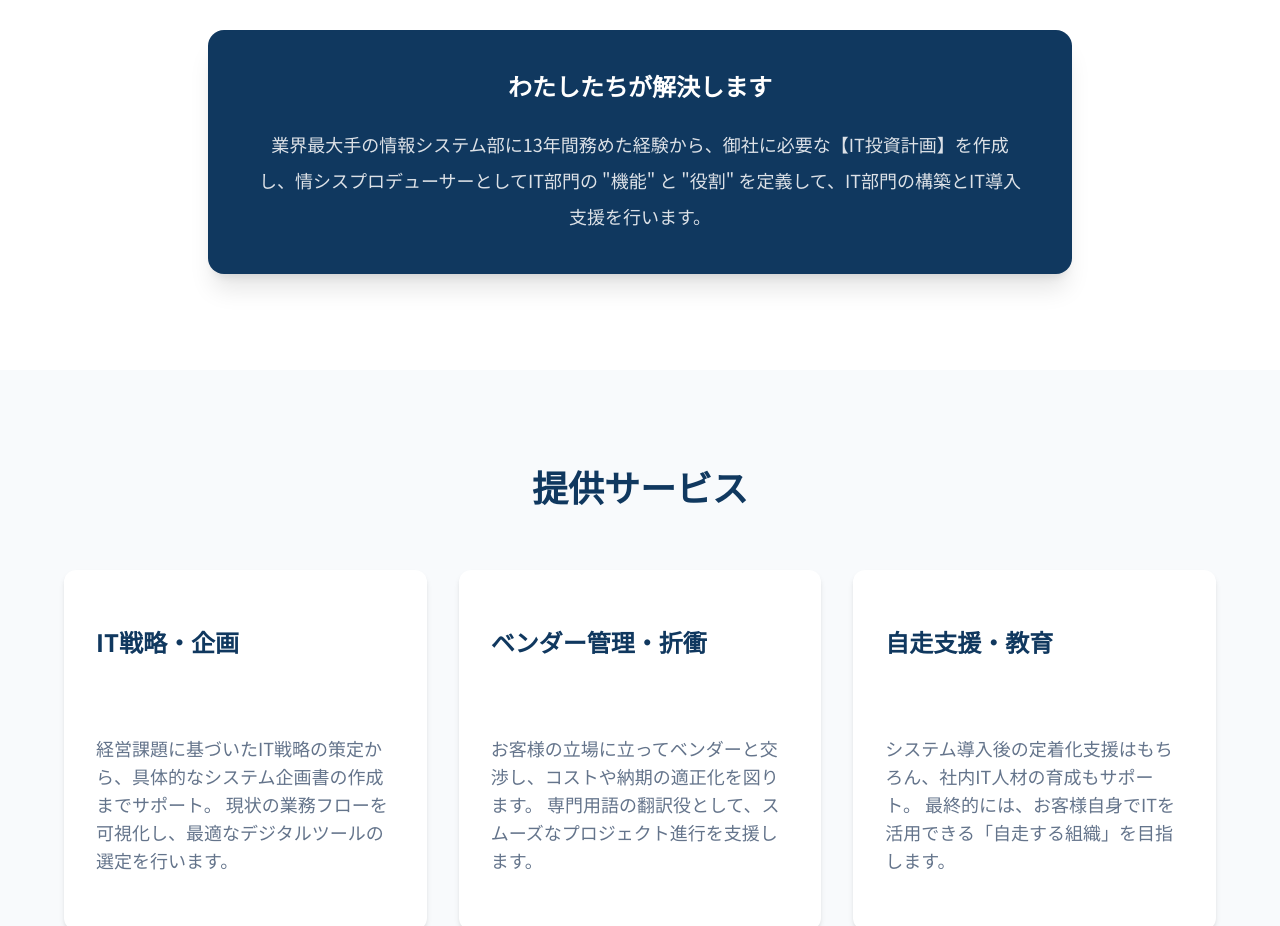
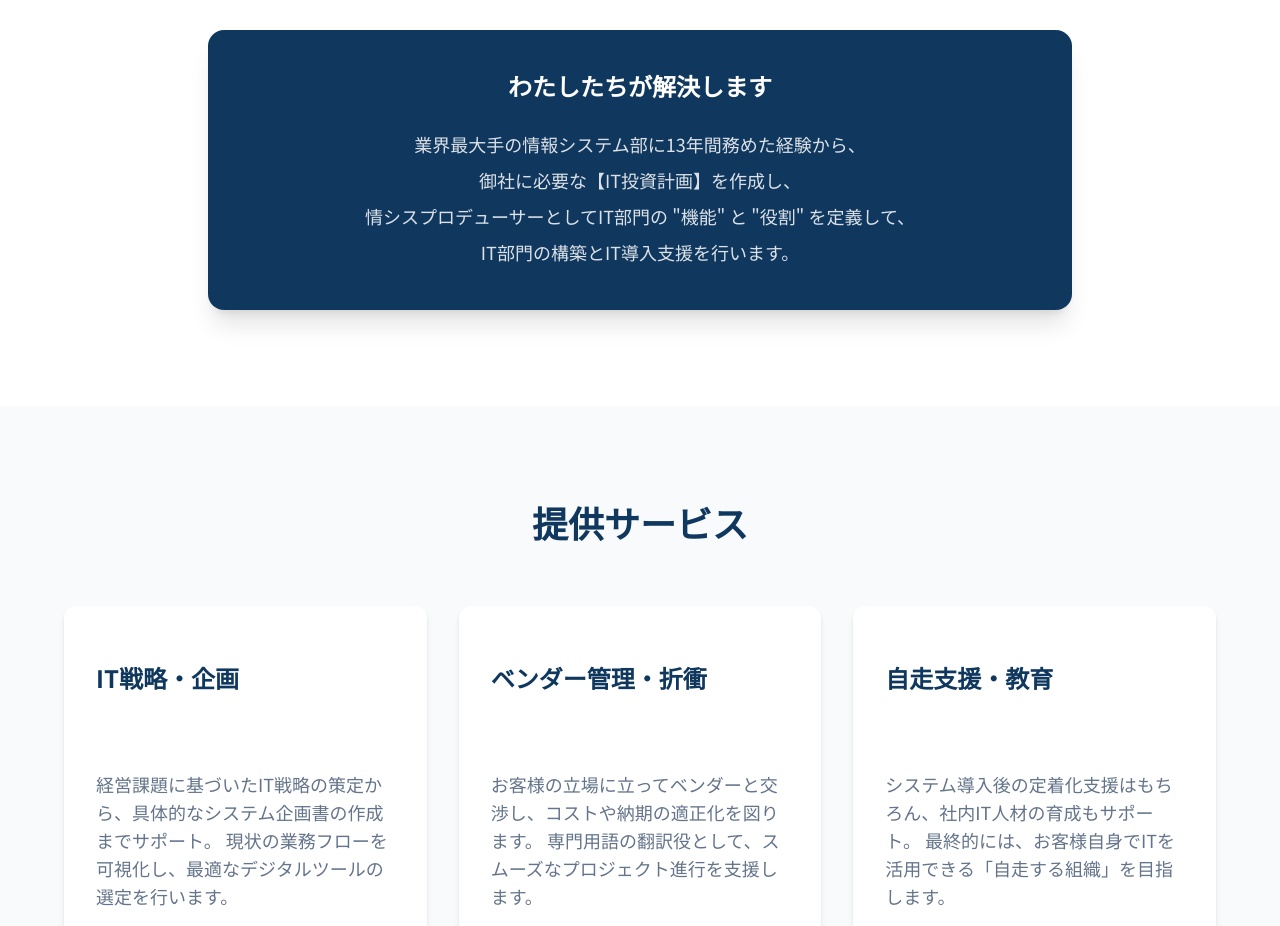
Before and after one commit to traveling-fumiakimizue/Traveling_site, a Next.js app: page / in a window 1280 px wide. Shown: the part 1300-2226 px from the top of the page. Built offline with nearby package versions, Linux system fonts and the light colour scheme.

Commit message:
Update Solutions section text and layout

```diff
--- a/src/app/page.tsx
+++ b/src/app/page.tsx
@@ -61,8 +61,11 @@ export default function Home() {
           <ScrollFadeIn delay={0.4}>
             <div className="p-6 md:p-10 bg-[#10385F] text-white rounded-2xl shadow-xl text-center">
               <p className="text-xl md:text-2xl font-bold mb-6">わたしたちが解決します</p>
-              <p className="text-gray-100 leading-relaxed md:leading-loose text-base md:text-lg opacity-90 text-left md:text-center max-w-3xl mx-auto">
-                業界最大手の情報システム部に13年間務めた経験から、御社に必要な【IT投資計画】を作成し、情シスプロデューサーとしてIT部門の &quot;機能&quot; と &quot;役割&quot; を定義して、IT部門の構築とIT導入支援を行います。
+              <p className="text-gray-100 leading-relaxed md:leading-loose text-base md:text-lg opacity-90 text-center max-w-3xl mx-auto">
+                業界最大手の情報システム部に13年間務めた経験から、<br className="hidden md:inline" />
+                御社に必要な【IT投資計画】を作成し、<br className="hidden md:inline" />
+                情シスプロデューサーとしてIT部門の &quot;機能&quot; と &quot;役割&quot; を定義して、<br className="hidden md:inline" />
+                IT部門の構築とIT導入支援を行います。
               </p>
             </div>
           </ScrollFadeIn>
```
